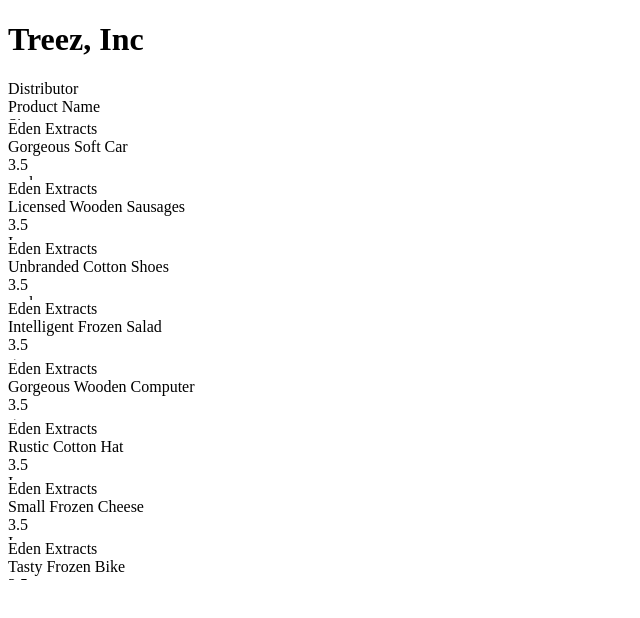
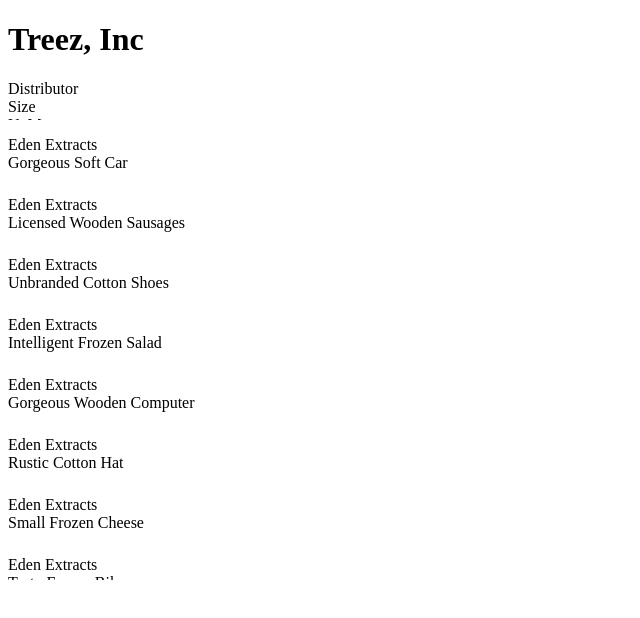
Before and after one commit to spraguejdev/treez-inc, a React app: page / in a window 1280 px wide. Shown: the top 618 px of the page, without its empty margins (0-640 px from the left). Built offline with nearby package versions, Linux system fonts and the light colour scheme; the HTML template or start-up script is replaced by a standard one.

Commit message:
Add product icon to table row

```diff
--- a/client/src/components/ProductTable.jsx
+++ b/client/src/components/ProductTable.jsx
@@ -9,6 +9,7 @@
 function getRandomInt(max) {
   return Math.floor(Math.random() * Math.floor(max));
 }
+const icons = ['fas fa-seedling', 'fab fa-pagelines', 'fas fa-tree', 'fas fa-oil-can'];
 
 // Generate an object containing our dummyData
 const generateRandomItem = idx => ({
@@ -22,7 +23,8 @@
   price: '$' + faker.commerce.price(),
   baseCost: '$' + faker.commerce.price(),
   units: getRandomInt(300),
-  totalCost: '$60,000'
+  totalCost: '$60,000',
+  icon: icons[getRandomInt(4)]
 });
 
 class ProductTable extends React.Component {
@@ -37,6 +39,29 @@
     this.state = {
       items: items
     };
+
+    // this._headerRenderer = this._headerRenderer.bind(this);
+    this._renderDistributor = this._renderDistributor.bind(this);
+  }
+
+  _renderDistributor(data = TableCellProps) {
+    const { distributor, productName, icon } = data.rowData;
+
+    return (
+      <div>
+        <p className="distributor">
+          <i className={icon} style={{ float: 'left', fontSize: '20px', paddingTop: '5px' }}></i>
+          <span id="distName">{distributor}</span>
+          <br></br>
+          {productName}
+        </p>
+      </div>
+    );
+  }
+
+  _renderProductName(data = TableCellProps) {
+    const productName = data.rowData.productName;
+    return <div>{productName}</div>;
   }
 
   render() {
@@ -54,8 +79,12 @@
               rowCount={this.state.items.length}
               rowGetter={({ index }) => this.state.items[index]}
             >
-              <Column label="Distributor" dataKey="distributor" width={width * 0.45} />
-              <Column label="Product Name" dataKey="productName" width={width * 0.55} />
+              <Column
+                dataKey="distributor"
+                label="Distributor"
+                cellRenderer={this._renderDistributor}
+                width={width * 0.55}
+              />
               <Column width={width * 0.15} label="Size" dataKey="size" />
               <Column width={width * 0.15} label="UoM" dataKey="uom" />
               <Column width={width * 0.55} label="Package Label" dataKey="packageLabel" />
```
